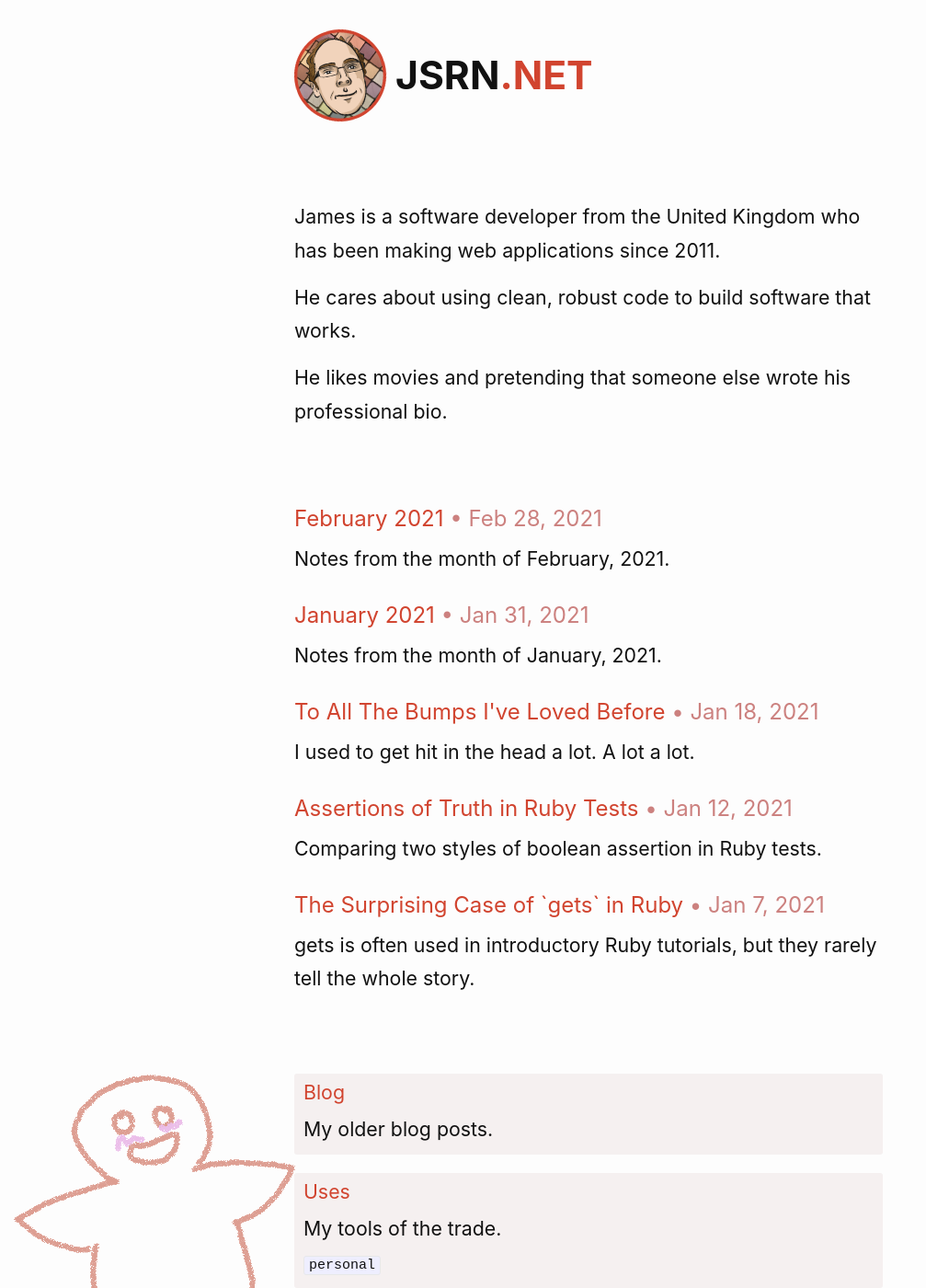
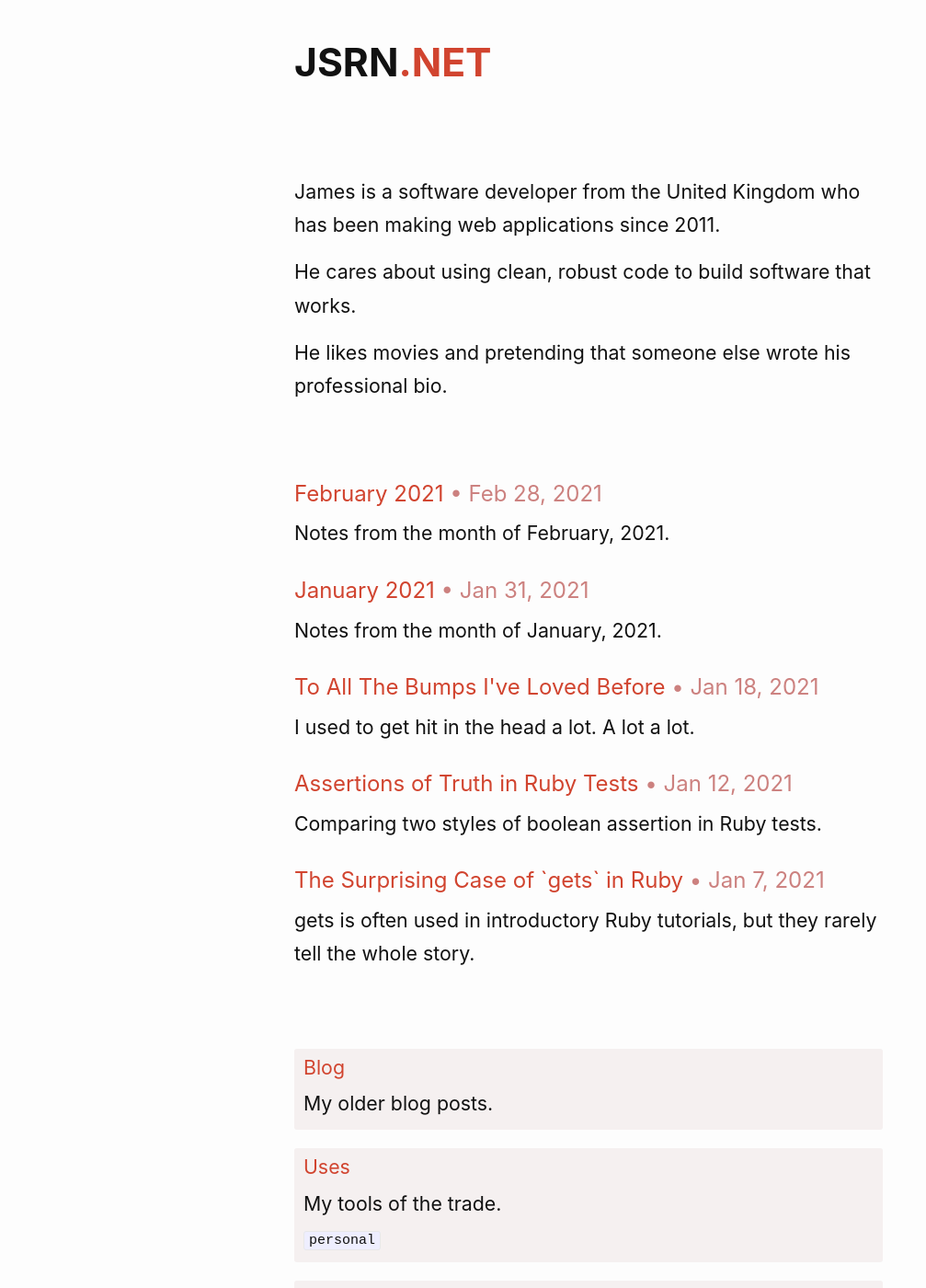
Before and after one commit to jsrn/jsrn.github.io, a Jekyll site: the page built from index.html, in a window 1280 px wide and 1400 px high. Shown: the whole window at 92% size, without its empty margins (0-1007 px from the left). Built offline with Jekyll 4.4.1, drawn with Linux system fonts in a browser that asks for light colours.

Commit message:
Removed images

```diff
--- a/_includes/footer.html
+++ b/_includes/footer.html
@@ -1,5 +1,3 @@
-<img class="starmilk" src="/assets/starmilk.png" alt="">
-
 <footer class="site-footer h-card">
   <data class="u-url" href="{{ "/" | relative_url }}"></data>
 
--- a/_includes/header.html
+++ /dev/null
@@ -1,5 +0,0 @@
-<header>
-  <h1 style="margin-bottom: 1rem;">
-    <a href="/"><img src="/assets/me.png">JSRN<span class="secondary">.NET</span></a>
-  </h1>
-</header>
--- a/_layouts/default.html
+++ b/_layouts/default.html
@@ -8,7 +8,11 @@
     <img src="/{{ page.header_image }}" alt="" class="header-image">
     {% endif %}
     <div class="main-content-container">
-        {%- include header.html -%}
+      <header>
+        <h1 style="margin-bottom: 1rem;">
+          <a href="/">JSRN<span class="secondary">.NET</span></a>
+        </h1>
+      </header>
 
         {{ content }}
     </div>
--- a/assets/main.scss
+++ b/assets/main.scss
@@ -53,14 +53,6 @@ body {
 	font-size: 16pt;
 }
 
-.starmilk {
-	position: fixed;
-	bottom: -50px;
-	opacity: .5;
-	z-index: -1;
-	pointer-events: none;
-}
-
 .zine-container {
 	display: grid;
 	grid-template-columns: 1fr 1fr 1fr;
@@ -77,11 +69,6 @@ body {
 		margin: 0 10px;
 		flex: none;
 		max-width: 100%;
-	}
-
-	.starmilk {
-		opacity: .1;
-		z-index: -1;
 	}
 
 	.zine-container {
```
